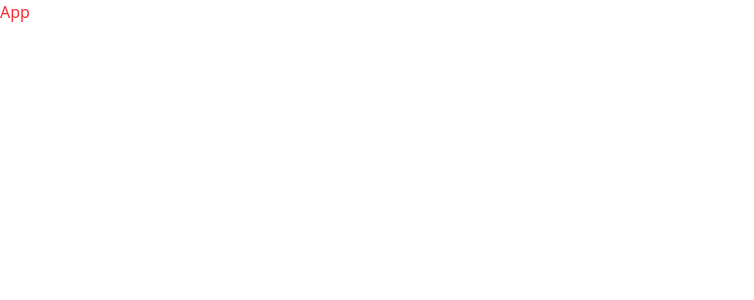
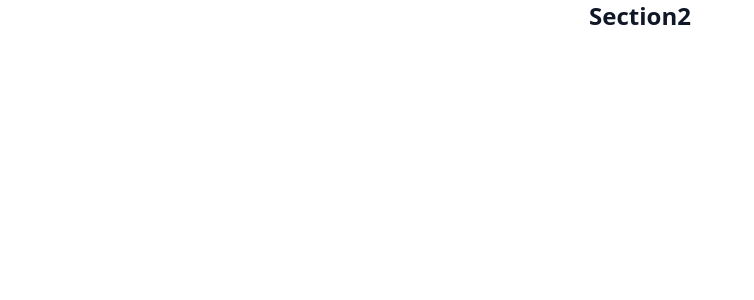
Before and after one commit to etranger2268/udemy-react-v18, a React (Vite) app: page / in a window 1280 px wide. Shown: the top 300 px of the page, without its empty margins (0-754 px from the left). Built offline with nearby package versions, Linux system fonts and the light colour scheme.

Commit message:
develop-2-09

```diff
--- a/src/App.tsx
+++ b/src/App.tsx
@@ -1,5 +1,11 @@
+import Section2 from '@/components/Section2';
+
 const App = () => {
-  return <h1 className="text-red-500">App</h1>;
+  return (
+    <div className="max-w-lg mx-auto">
+      <Section2 />
+    </div>
+  );
 };
 
 export default App;
--- /dev/null
+++ b/src/components/Section2.tsx
@@ -0,0 +1,17 @@
+import { useEffect } from 'react';
+
+const Section2 = () => {
+  console.log('--- Section2 ---');
+
+  useEffect(() => {
+    console.log('--- useEffect ---');
+  }, []);
+
+  return (
+    <div className="text-center">
+      <h2 className="text-2xl font-bold text-gray-900">Section2</h2>
+    </div>
+  );
+};
+
+export default Section2;
```
